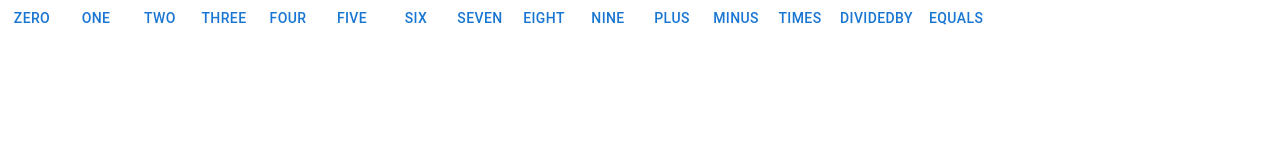
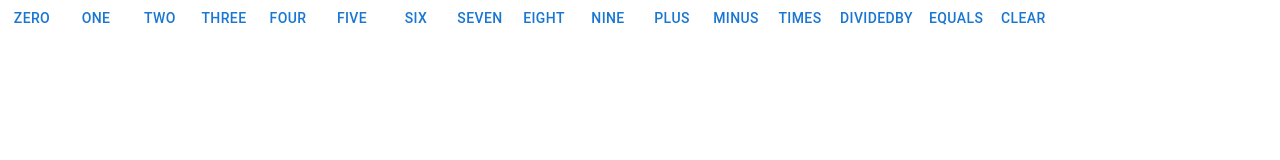
Before and after one commit to mary-hamilton/React-Functional-Calculator, a React (Create React App) app: page / in a window 1280 px wide. Shown: the top 160 px of the page. Built offline with nearby package versions, Linux system fonts and the light colour scheme.

Commit message:
added clear button

```diff
--- a/src/App.js
+++ b/src/App.js
@@ -8,8 +8,11 @@ function App() {
 
     const [input, setInput] = useState([]);
     const [operator, setOperator] = useState(undefined);
-    const [result, setResult] = useState(0);
+    const [result, setResult] = useState(undefined);
     const [symbol, setSymbol] = useState(undefined);
+
+    console.log(input)
+    console.log(result)
 
     const symbols = {
         plus: "+",
@@ -24,8 +27,8 @@ function App() {
 
         //TODO understand better why I needed callback functions here
         //TODO implement "Clear' button (easy)
-        //TODO make it so you see the number you are typing in and the operand
         //TODO make something insane happen if you divide by 0
+
         if (!operator) {
             setSymbol(undefined);
         }
@@ -43,8 +46,15 @@ function App() {
     const handleEqualsClick = () => {
         const finalOperand = makeNumber(currentInput);
         setResult(() => finalOperand(operator));
+        setInput(() =>[]);
+        setOperator(() => undefined);
+    }
+
+    const handleClearClick = () => {
         setInput([]);
+        setResult(0);
         setOperator(undefined);
+        setSymbol(undefined);
     }
 
     return (
@@ -53,6 +63,7 @@ function App() {
                 handleNumberClick={handleNumberClick}
                 handleOperatorClick={handleOperatorClick}
                 handleEqualsClick={handleEqualsClick}
+                handleClearClick={handleClearClick}
                 setSymbol={setSymbol}
             />
             <Screen
--- a/src/Calculator.jsx
+++ b/src/Calculator.jsx
@@ -1,7 +1,7 @@
 import {numbers, operators} from "./functionalCalculator";
 import CalculatorButton from "./CalculatorButton";
 
-const Calculator = ({ handleNumberClick, handleOperatorClick, handleEqualsClick, setSymbol }) => {
+const Calculator = ({ handleNumberClick, handleOperatorClick, handleEqualsClick, handleClearClick, setSymbol }) => {
 
     //TODO make numbers digits
     //TODO add styling and differentiate between buttons
@@ -32,7 +32,11 @@ const Calculator = ({ handleNumberClick, handleOperatorClick, handleEqualsClick,
                         handleButtonClick={handleEqualsClick}
                         setSymbol={setSymbol}
             />
-
+            <CalculatorButton
+                name="clear"
+                handleButtonClick={handleClearClick}
+                clear
+            />
         </>
     )
 }
--- a/src/CalculatorButton.jsx
+++ b/src/CalculatorButton.jsx
@@ -1,9 +1,9 @@
 import Button from '@mui/material/Button';
 
-const CalculatorButton = ({ buttonFunction, name, handleButtonClick, setSymbol, number }) => {
+const CalculatorButton = ({ buttonFunction, name, handleButtonClick, setSymbol, number, clear }) => {
 
     const handleClick = () => {
-        if (!number) {
+        if (!number && !clear) {
             setSymbol(name)
         }
         handleButtonClick(buttonFunction);
--- a/src/Screen.jsx
+++ b/src/Screen.jsx
@@ -1,5 +1,7 @@
 const Screen = ({ symbol, input, result }) => {
-    console.log(result)
+
+
+
     return (
         <>
             {symbol}
--- a/src/functionalCalculator.js
+++ b/src/functionalCalculator.js
@@ -29,7 +29,7 @@ const nine = makeNumber(9);
 
 const plus = (number) => {
     return (otherNumber) => {
-        return number + number;
+        return number + otherNumber;
     }
 }
 
```
